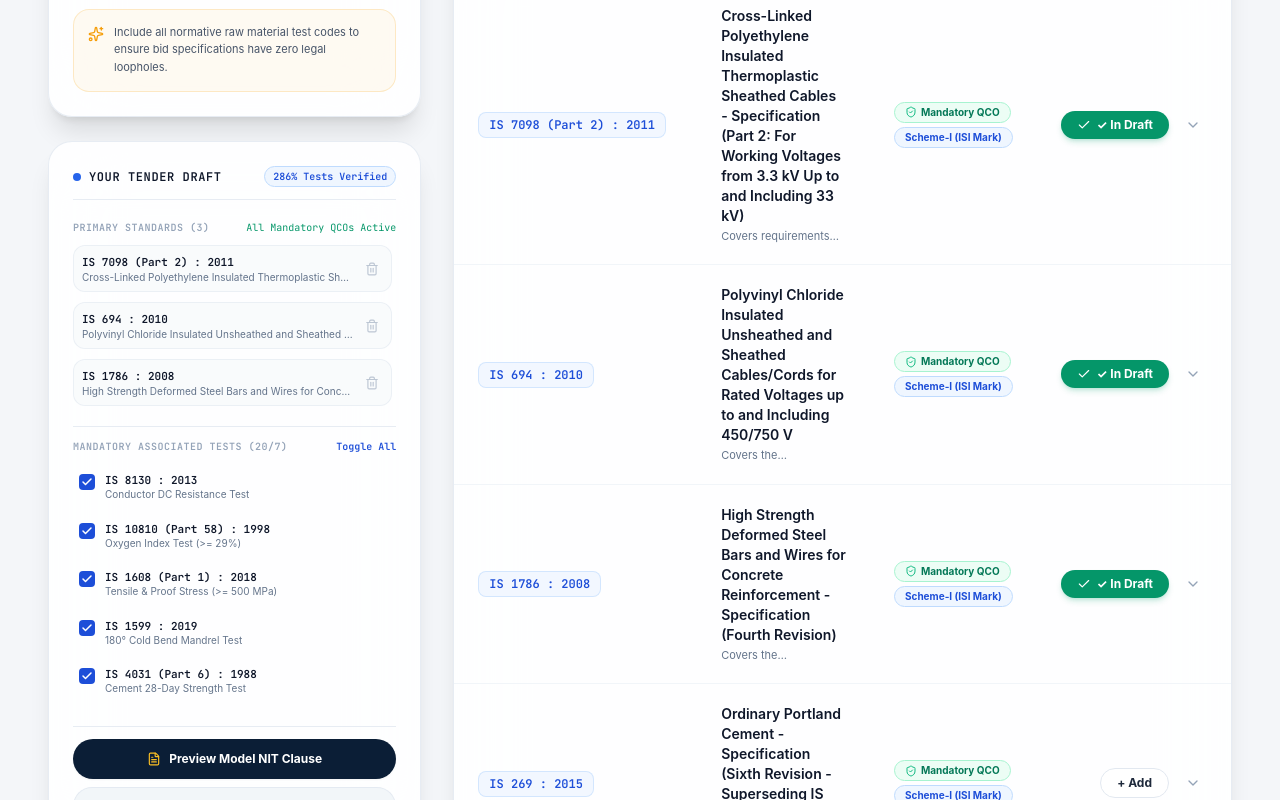
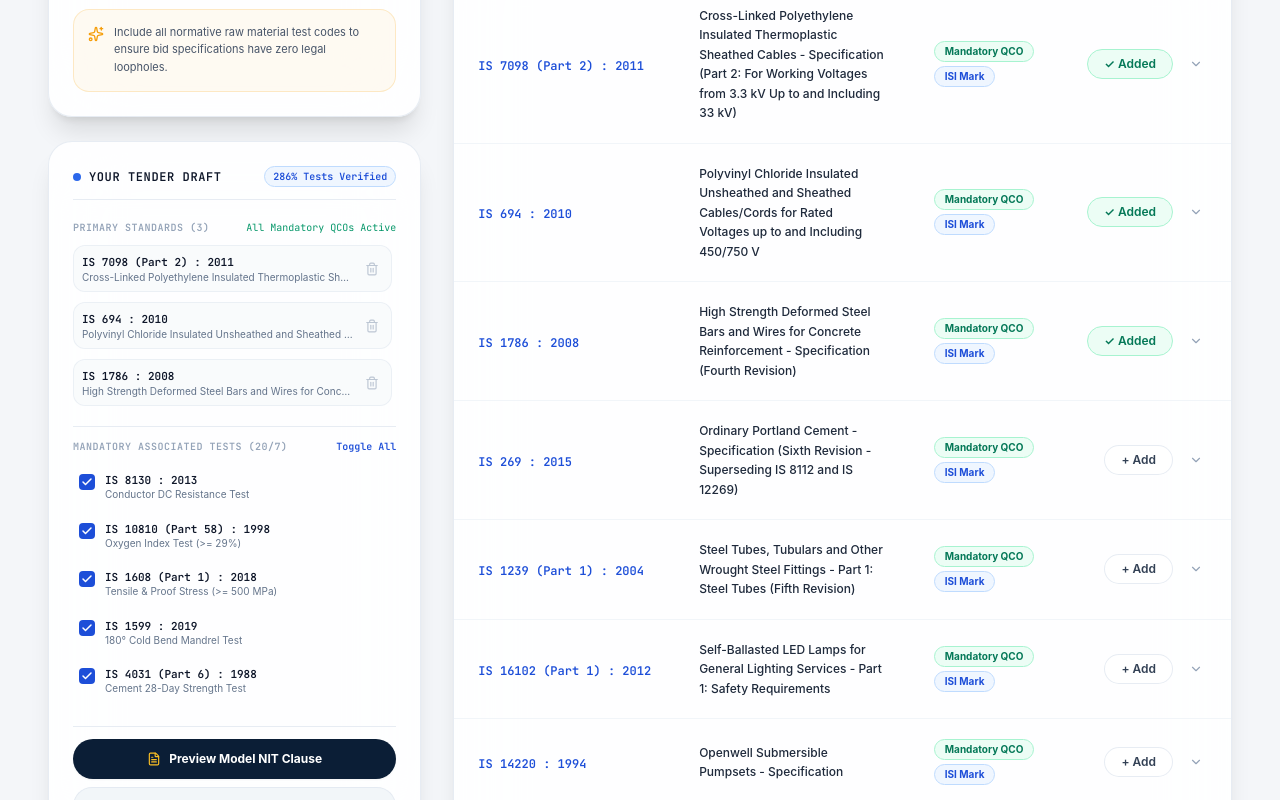
Before and after one commit to prishabhatt/sih2026, a React (Vite) app: page /dashboard in a window 1280 px wide. Shown: the part 880-1680 px from the top of the page. Built offline with nearby package versions, Linux system fonts and the light colour scheme.

Commit message:
standard table mod

```diff
--- a/src/components/StandardsTable.jsx
+++ b/src/components/StandardsTable.jsx
@@ -167,21 +167,18 @@ export function StandardsTable({
 
                 return (
                   <React.Fragment key={std.id}>
-                    <tr className="hover:bg-slate-50/60 dark:hover:bg-white/[0.02] transition-colors group">
+                    <tr className="hover:bg-slate-50/50 dark:hover:bg-white/[0.02] transition-colors group">
                       {/* Code */}
                       <td className="px-6 py-5 whitespace-nowrap align-middle">
-                        <span className="font-mono text-xs font-bold text-[#1D4ED8] dark:text-[#60A5FA] px-2.5 py-1 rounded-lg bg-blue-50/80 dark:bg-blue-950/40 border border-blue-200/60 dark:border-blue-800/40 inline-block">
+                        <span className="font-mono text-xs font-bold text-[#1D4ED8] dark:text-[#60A5FA]">
                           {std.code}
                         </span>
                       </td>
 
                       {/* Title & Scope */}
-                      <td className="px-6 py-5 align-middle max-w-lg">
-                        <p className="text-xs sm:text-sm font-semibold text-slate-900 dark:text-white leading-snug">
+                      <td className="px-6 py-5 align-middle max-w-xl">
+                        <p className="text-xs font-medium text-slate-800 dark:text-slate-200 leading-relaxed">
                           {std.title}
-                        </p>
-                        <p className="text-[11px] text-slate-500 dark:text-slate-400 mt-0.5 line-clamp-1 font-normal">
-                          {std.scope}
                         </p>
                       </td>
 
@@ -189,45 +186,37 @@ export function StandardsTable({
                       <td className="px-6 py-5 align-middle whitespace-nowrap">
                         <div className="flex flex-col gap-1 items-start">
                           {std.qcoMandatory && (
-                            <span className="inline-flex items-center gap-1 px-2.5 py-0.5 rounded-full text-[10px] font-bold bg-emerald-50 dark:bg-emerald-950/40 text-emerald-700 dark:text-emerald-400 border border-emerald-200 dark:border-emerald-800/40 shadow-2xs">
-                              <ShieldCheck className="w-3 h-3 text-emerald-500" />
+                            <span className="inline-block px-2.5 py-0.5 rounded-full text-[10px] font-bold bg-emerald-50 dark:bg-emerald-950/40 text-emerald-700 dark:text-emerald-400 border border-emerald-200 dark:border-emerald-800/40">
                               Mandatory QCO
                             </span>
                           )}
 
-                          <span className="inline-flex items-center gap-1 px-2.5 py-0.5 rounded-full text-[10px] font-bold bg-blue-50 dark:bg-blue-950/40 text-blue-700 dark:text-blue-400 border border-blue-200 dark:border-blue-800/40 shadow-2xs">
-                            Scheme-I (ISI Mark)
+                          <span className="inline-block px-2.5 py-0.5 rounded-full text-[10px] font-bold bg-blue-50 dark:bg-blue-950/40 text-blue-700 dark:text-blue-400 border border-blue-200 dark:border-blue-800/40">
+                            ISI Mark
                           </span>
                         </div>
                       </td>
 
                       {/* Action Buttons */}
                       <td className="px-6 py-5 text-right align-middle whitespace-nowrap">
-                        <div className="flex items-center justify-end gap-2.5">
+                        <div className="flex items-center justify-end gap-3">
                           <button
                             onClick={() => handleAddClick(std.id, isSelected)}
-                            className={`px-4 py-1.5 rounded-full text-xs font-bold transition-all cursor-pointer shadow-xs flex items-center gap-1.5 ${
+                            className={`px-4 py-1.5 rounded-full text-xs font-semibold transition-all cursor-pointer shadow-2xs ${
                               isSelected
-                                ? 'bg-emerald-600 text-white hover:bg-emerald-700 shadow-md shadow-emerald-600/20'
-                                : 'bg-white dark:bg-white/5 text-slate-800 dark:text-slate-200 border border-slate-200 dark:border-white/10 hover:bg-slate-100 hover:border-slate-300'
+                                ? 'bg-emerald-50 text-emerald-700 dark:bg-emerald-950/50 dark:text-emerald-400 border border-emerald-200 dark:border-emerald-800/50'
+                                : 'bg-white dark:bg-white/5 text-slate-700 dark:text-slate-200 border border-slate-200/80 dark:border-white/10 hover:bg-slate-50'
                             }`}
                           >
-                            {isSelected ? (
-                              <>
-                                <Check className="w-3.5 h-3.5" />
-                                <span>✓ In Draft</span>
-                              </>
-                            ) : (
-                              <span>+ Add</span>
-                            )}
+                            {isSelected ? '✓ Added' : '+ Add'}
                           </button>
 
                           <button
                             onClick={() => toggleRow(std.id)}
-                            className="p-1.5 rounded-full text-slate-400 hover:text-slate-700 dark:hover:text-white hover:bg-slate-100 dark:hover:bg-white/10 transition-colors cursor-pointer"
-                            title="Expand Technical Dossier"
+                            className="p-1 text-slate-400 hover:text-slate-700 dark:hover:text-white transition-colors cursor-pointer"
+                            title="Expand details"
                           >
-                            <ChevronDown className={`w-4 h-4 transition-transform duration-200 ${isExpanded ? 'rotate-180 text-amber-500' : ''}`} />
+                            <ChevronDown className={`w-3.5 h-3.5 transition-transform duration-200 ${isExpanded ? 'rotate-180 text-amber-500' : ''}`} />
                           </button>
                         </div>
                       </td>
```
